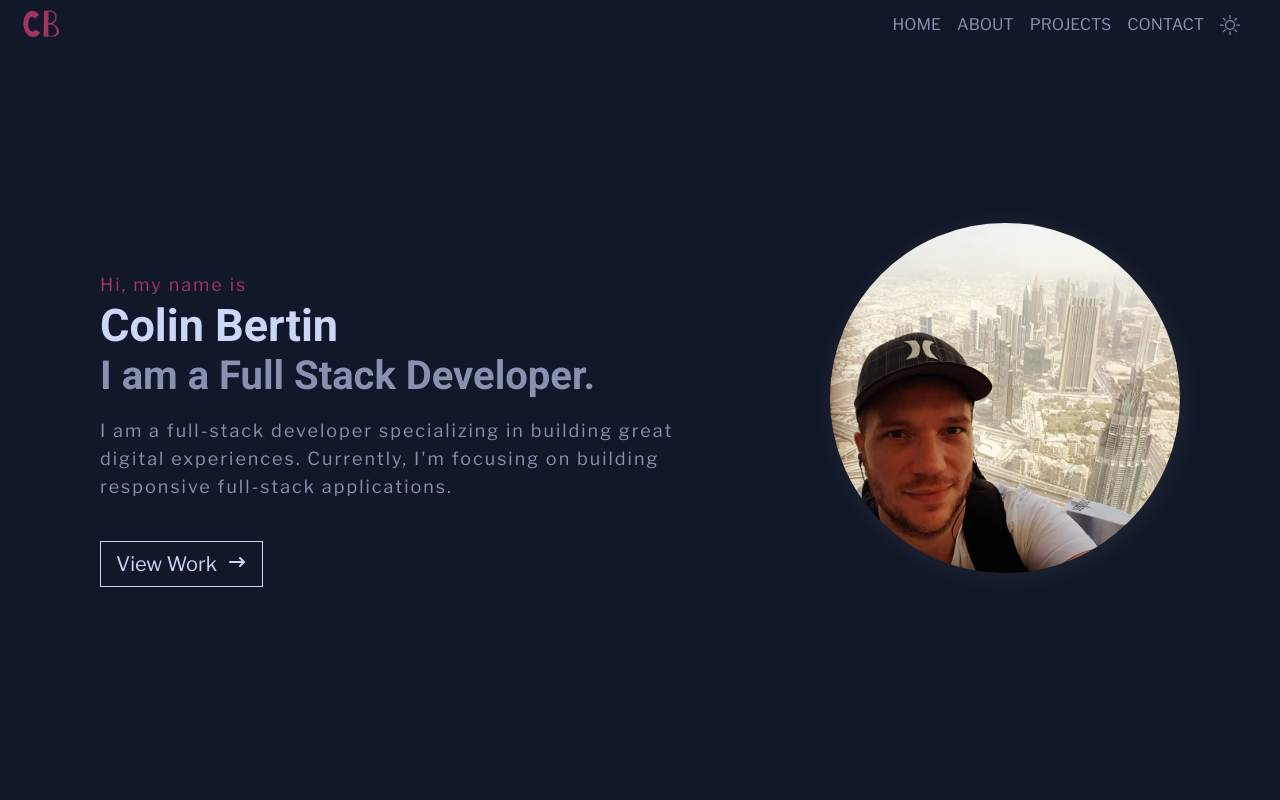
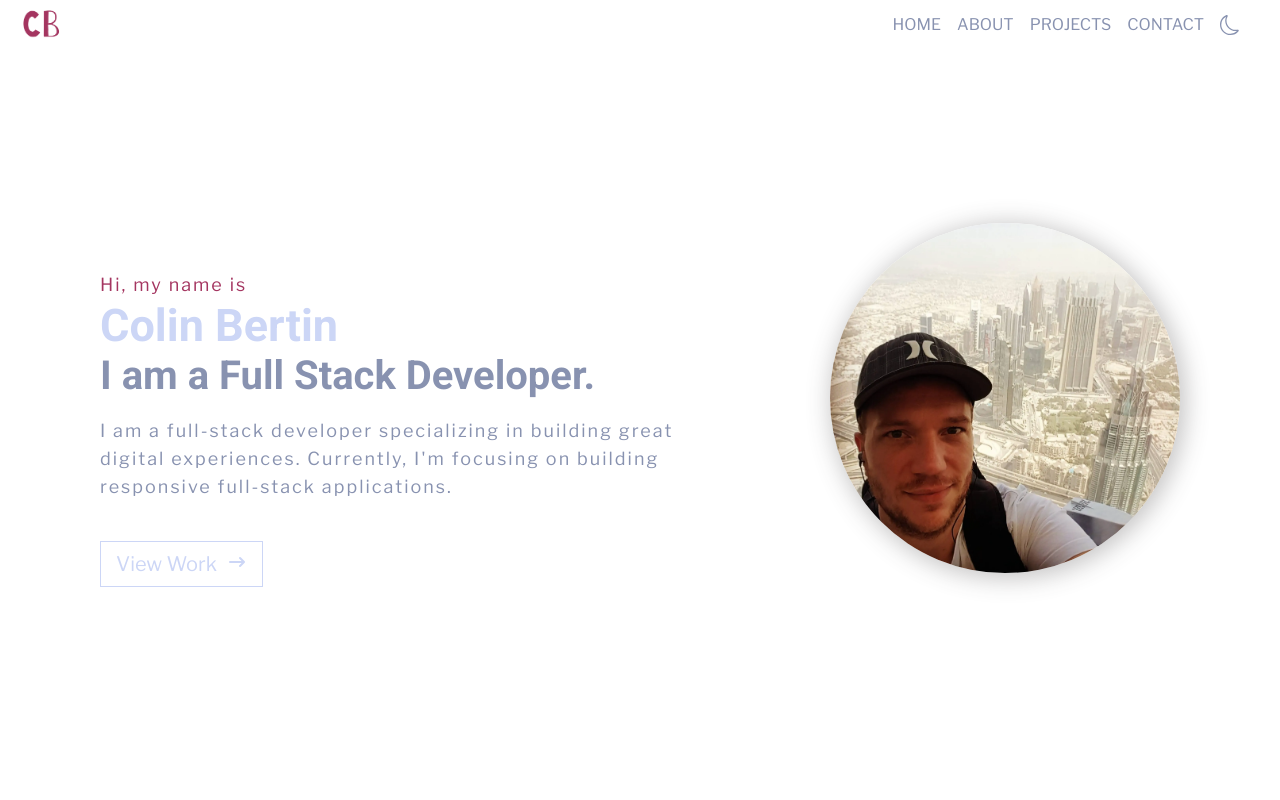
Before and after one commit to ColinBertin/portfolio, a React (Create React App) app: page / in a window 1280 px wide. Shown: the top 800 px of the page. Built offline with nearby package versions, Linux system fonts and the light colour scheme.

Commit message:
add default theme color

```diff
--- a/src/App.jsx
+++ b/src/App.jsx
@@ -6,9 +6,12 @@ import About from "./components/about/About";
 // import Skills from './components/skills/Skills';
 import Projects from "./components/projects/Projects";
 import Contact from "./components/contact/Contact";
+import { useEffect } from "react";
 
 function App() {
-  const [theme, setTheme] = useState("dark");
+  const [theme, setTheme] = useState(
+    window.matchMedia("(prefers-color-scheme: dark)").matches ? "dark" : "light"
+  );
 
   const toggleTheme = () => {
     setTheme((state) => (state === "light" ? "dark" : "light"));
```
